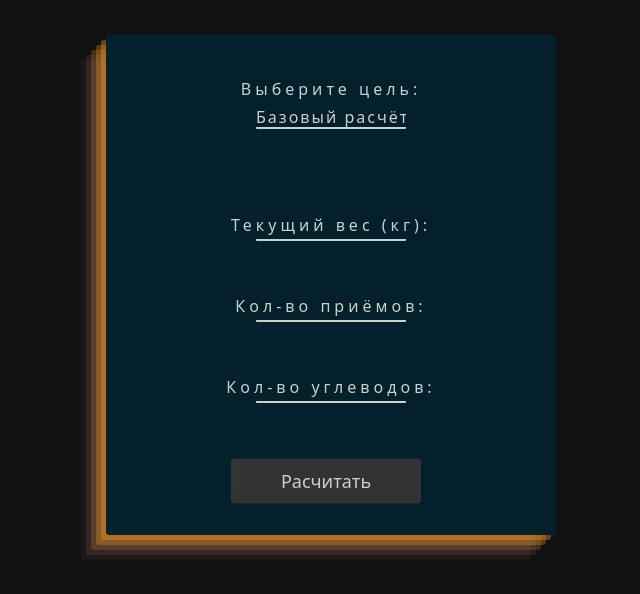
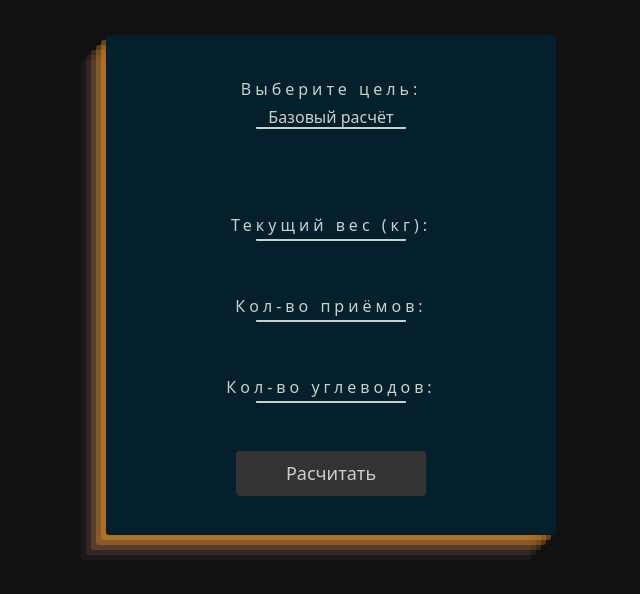
Before and after one commit to Tkachenko01001/panteon-site, a plain HTML site: page index.html in a window 1280 px wide. Shown: the whole page, without its empty margins (150-790 px from the left). Drawn offline with nearby package versions, Linux system fonts and the light colour scheme.

Commit message:
upd-panteon

```diff
--- a/css/style.css
+++ b/css/style.css
@@ -19,7 +19,7 @@ li {
     border-radius: 3px;
     width: 450px;
     height: 500px;
-    box-shadow: rgba(238, 146, 27, 0.4) -5px 5px, rgba(240, 156, 46, 0.3) -10px 10px, rgba(240, 156, 46, 0.2) -15px 15px, rgba(240, 156, 170, 0.1) -20px 20px, rgba(240, 156, 170, 0.05) -25px 25px;
+    box-shadow: rgb(238 146 27 / 40%) -5px 5px, rgb(240 156 46 / 30%) -10px 10px, rgb(240 156 46 / 20%) -15px 15px, rgb(240 156 170 / 10%) -20px 20px, rgb(240 156 170 / 5%) -25px 25px;
     background: #04202C;
 }
 
@@ -101,8 +101,6 @@ li {
     background-color: #04202C;
 }
 
-
-
 .label-text {
     transform: translateY(-25px);
     transition: all 0.3s;
@@ -113,8 +111,6 @@ li {
 .input:focus + .label-text {
     transform: translateY(-43px);
     color:#ff8f1e;
-    letter-spacing: 2px;
-    font-size: 14px;
 }
 
 .input:valid + .label-text {
@@ -127,12 +123,11 @@ li {
 
 #value {
    color: #C9D1C8;
-   letter-spacing: 2px;
 }
 
 
 .btn-style {
-    transform: translateX(-50%) translateY(-50%);
+    transform: translateX(-0%) translateY(-0%);
   }
 
   body {
@@ -149,8 +144,6 @@ li {
     border-radius: 4px;
     transition: 0.6s;
     overflow: hidden;
-    margin-top: 30px;
-    margin-left: 40%;
   }
 
   .btn-style:focus {
--- a/main.css
+++ /dev/null
@@ -1,66 +0,0 @@
-button {
-  position: absolute;
-  left: 50%;
-  top: 50%;
-  transform: translateX(-50%) translateY(-50%);
-}
-
-body {
-  background: #111;
-}
-
-button {
-  background: #333;
-  color: #ccc;
-  width: 200px;
-  height: 60px;
-  border: 0;
-  font-size: 18px;
-  border-radius: 4px;
-  font-family: "Raleway", sans-serif;
-  transition: 0.6s;
-  overflow: hidden;
-}
-button:focus {
-  outline: 0;
-}
-button:before {
-  content: "";
-  display: block;
-  position: absolute;
-  background: rgba(255, 255, 255, 0.5);
-  width: 60px;
-  height: 100%;
-  left: 0;
-  top: 0;
-  opacity: 0.5;
-  filter: blur(30px);
-  transform: translateX(-100px) skewX(-15deg);
-}
-button:after {
-  content: "";
-  display: block;
-  position: absolute;
-  background: rgba(255, 255, 255, 0.2);
-  width: 30px;
-  height: 100%;
-  left: 30px;
-  top: 0;
-  opacity: 0;
-  filter: blur(5px);
-  transform: translateX(-100px) skewX(-15deg);
-}
-button:hover {
-  background: #338033;
-  cursor: pointer;
-}
-button:hover:before {
-  transform: translateX(300px) skewX(-15deg);
-  opacity: 0.6;
-  transition: 0.7s;
-}
-button:hover:after {
-  transform: translateX(300px) skewX(-15deg);
-  opacity: 1;
-  transition: 0.7s;
-}/*# sourceMappingURL=main.css.map */
```
Also changed, not shown: 1 other file.
